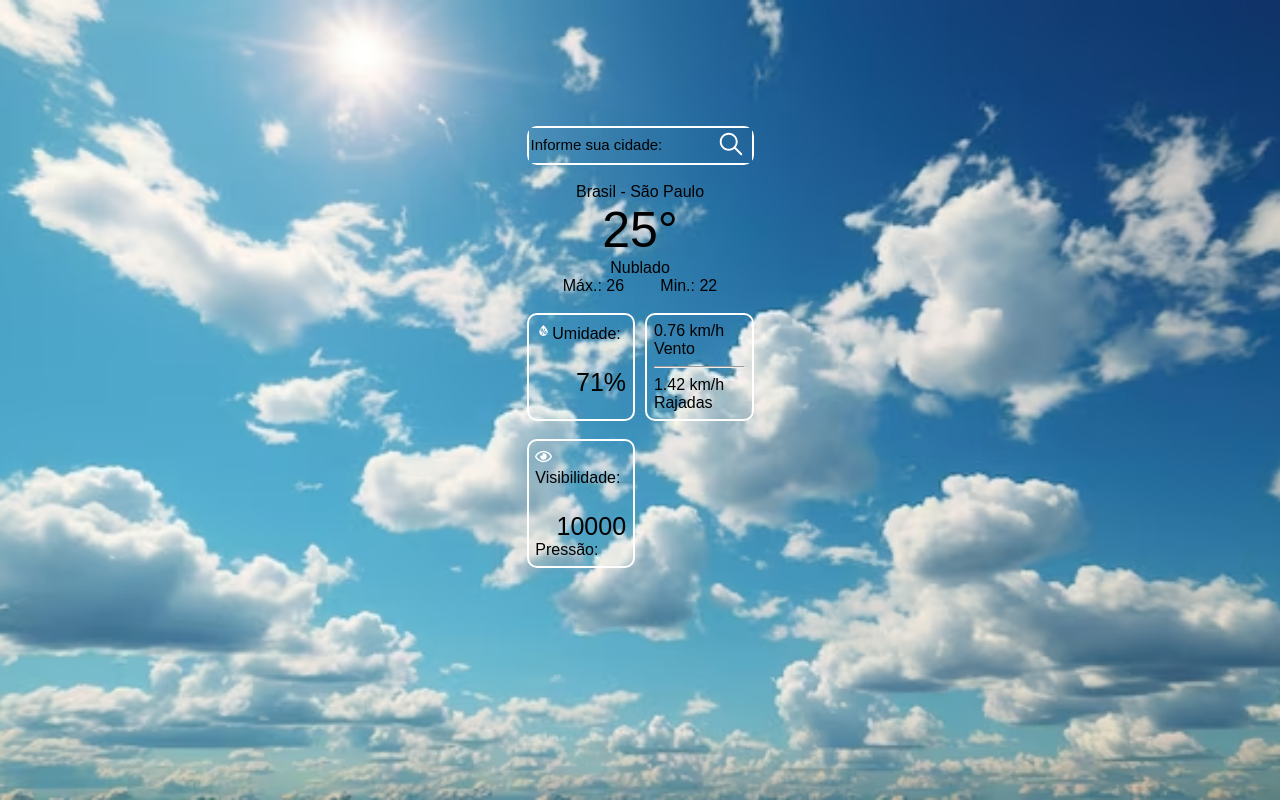
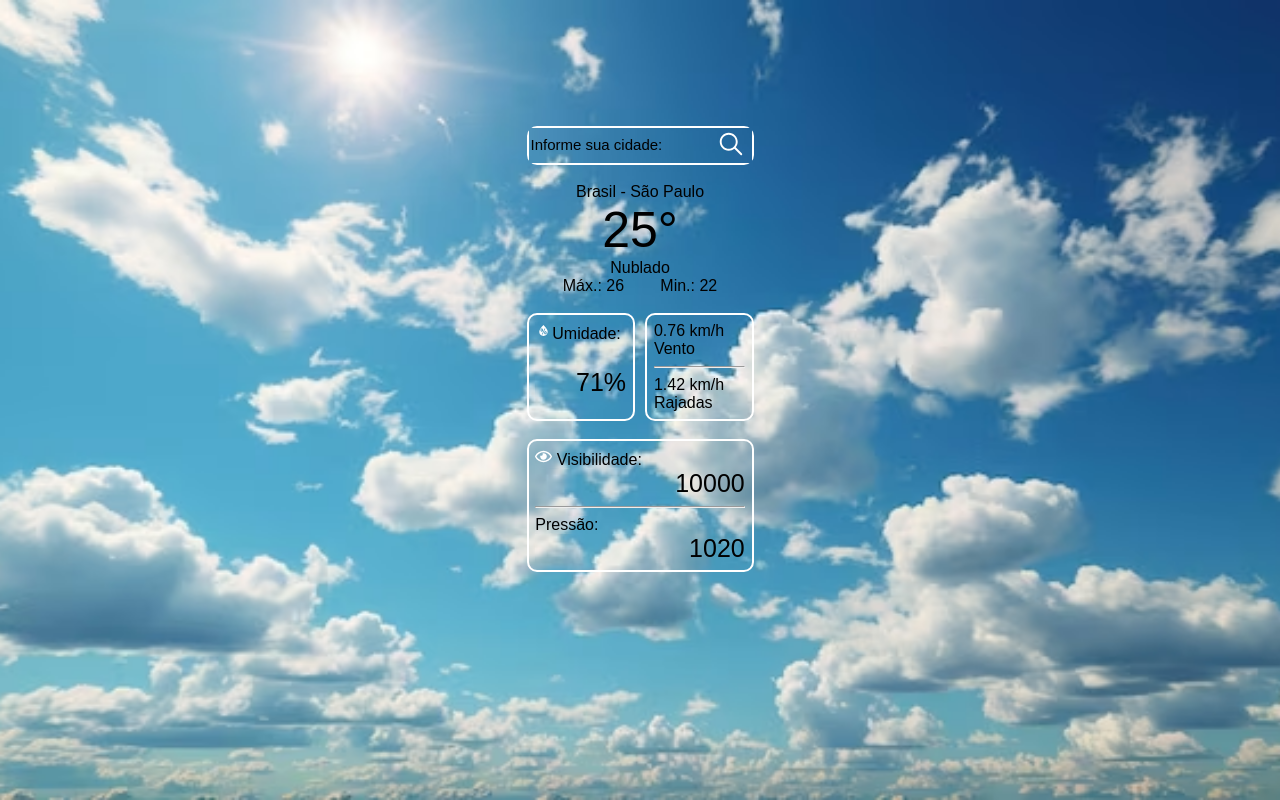
Before and after one commit to Lmelo0511/Clima-Tempo, a React (Create React App) app: page / in a window 1280 px wide. Built offline with nearby package versions, Linux system fonts and the light colour scheme.

Commit message:
Atualizado App.js e index.css

```diff
--- a/src/App.js
+++ b/src/App.js
@@ -63,10 +63,12 @@ export const App = () => {
           </div>
         </div>
         <br></br>
-        <div className="visibilidade">
-          <span><FaRegEye size={17} color="white"/>Visibilidade: </span>
-          <span className="unidadeMedida2">10000</span>
+        <div className="visibilidadeEPressao">
+          <span><FaRegEye size={17} color="white"/> Visibilidade: </span>
+          <span className="unidadeMedida3">10000</span>
+          <hr></hr>
           <span>Pressão: </span>
+          <span className="unidadeMedida3">1020</span>
         </div>
         <div className="pressao">
 
--- a/src/estilosTelas/index.css
+++ b/src/estilosTelas/index.css
@@ -75,10 +75,22 @@
 }
 
 .umidade,
-.vento,
-.visibilidade{
+.vento{
     border-radius: 10px;
     border: 2px solid white;
     padding: 3%;
     width: 40%;
 }
+
+.visibilidadeEPressao{
+    border-radius: 10px;
+    border: 2px solid white;
+    padding: 3%;
+    width: auto;
+}
+
+.unidadeMedida3{
+    font-size: 25px;
+    display: grid;
+    justify-content: flex-end;
+}
```
